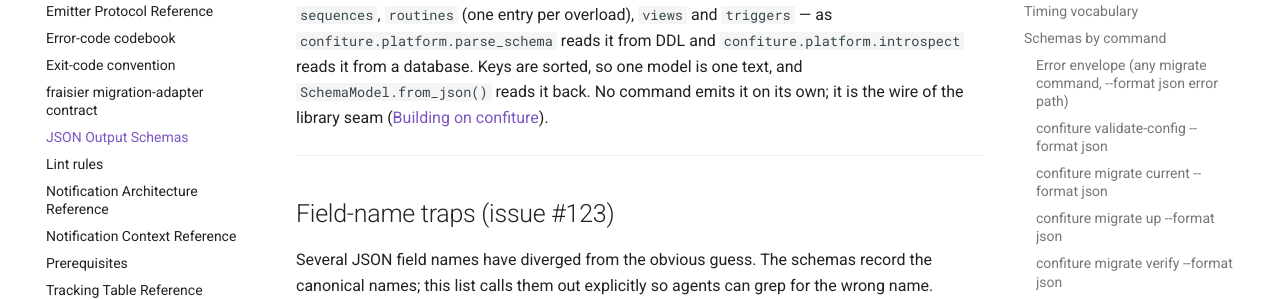
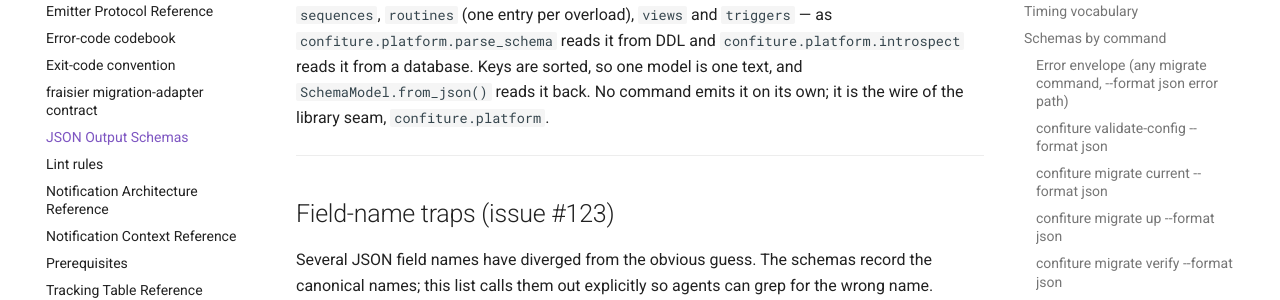
Before and after one commit to fraiseql/confiture, an MkDocs documentation site: the page built from docs/reference/json-schemas.md, in a window 1280 px wide and 900 px high, scrolled down 14110 px. Shown: the part 178-478 px from the top of the window. Built offline with MkDocs 1.6.1 and Material for MkDocs 9.7.7, drawn with Linux system fonts in a browser that asks for light colours; comment, search, counter and statistics services are not loaded; the version menu is left out.

Commit message:
docs(schemas): name the platform seam without linking a guide that is not written yet
mkdocs --strict refuses a link to docs/guides/building-on-confiture.md, which
arrives with Phase 10's second half.

Co-Authored-By: Claude Opus 5 <noreply@anthropic.com>

```diff
--- a/docs/reference/json-schemas.md
+++ b/docs/reference/json-schemas.md
@@ -544,8 +544,7 @@ mapped back to the selector that turns it off.
 `triggers` — as `confiture.platform.parse_schema` reads it from DDL and
 `confiture.platform.introspect` reads it from a database. Keys are sorted, so one
 model is one text, and `SchemaModel.from_json()` reads it back. No command emits
-it on its own; it is the wire of the library seam
-([Building on confiture](../guides/building-on-confiture.md)).
+it on its own; it is the wire of the library seam, `confiture.platform`.
 
 ---
 
```
